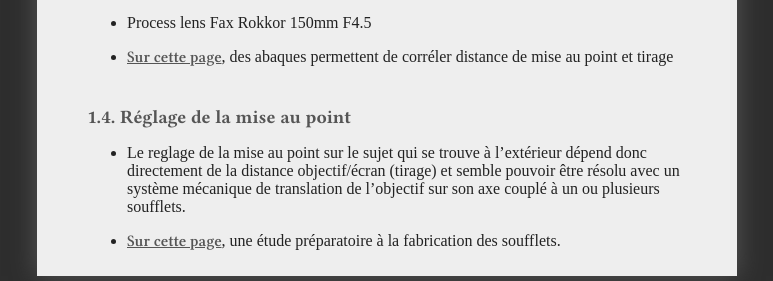
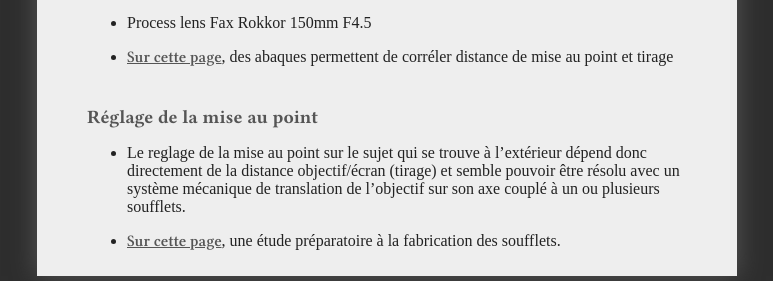
Before and after one commit to virginienokill/camera-obscura, a Jekyll site: the page built from contenu/technique/calage.md, in a window 1280 px wide. Shown: the part 776-1057 px from the top of the page, without its empty margins (253-1026 px from the left). Built offline with Jekyll 4.4.1, drawn with Linux system fonts in a browser that asks for light colours; nearby versions of some CDN libraries; some web fonts are replaced; our own code applies the rules of GitHub Pages for plain Markdown files; a script that is not in the unit is left out; the repository's description, which GitHub fills in, is left out.

Commit message:
Update calage.md

```diff
--- a/contenu/technique/calage.md
+++ b/contenu/technique/calage.md
@@ -24,7 +24,7 @@
 
 - [Sur cette page](abaque.md), des abaques permettent de corréler distance de mise au point et tirage
 
-### 1.4. Réglage de la mise au point
+### Réglage de la mise au point
 
 - Le reglage de la mise au point sur le sujet qui se trouve à l’extérieur dépend donc directement de la distance objectif/écran (tirage) et semble pouvoir être résolu avec un système mécanique de translation de l’objectif sur son axe couplé à un ou plusieurs soufflets.
 
```
